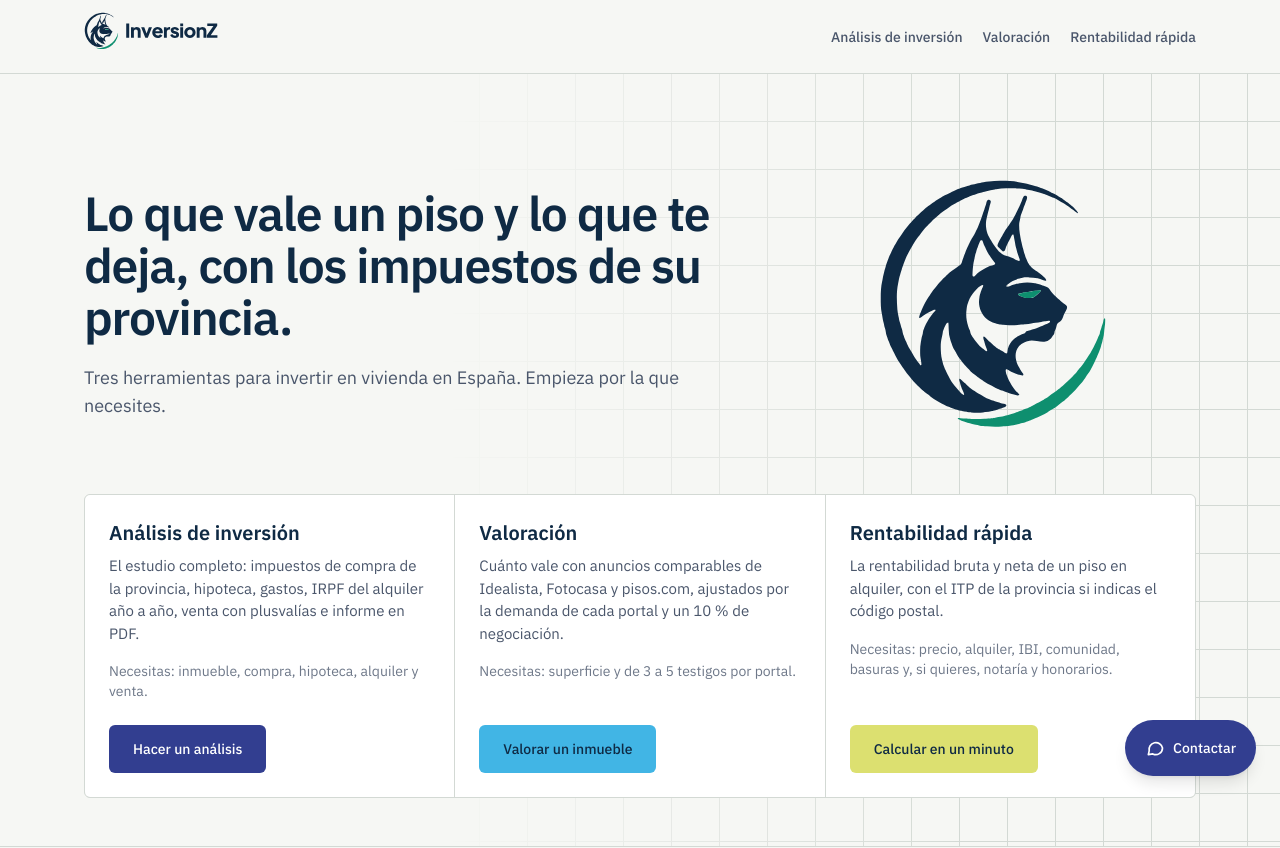
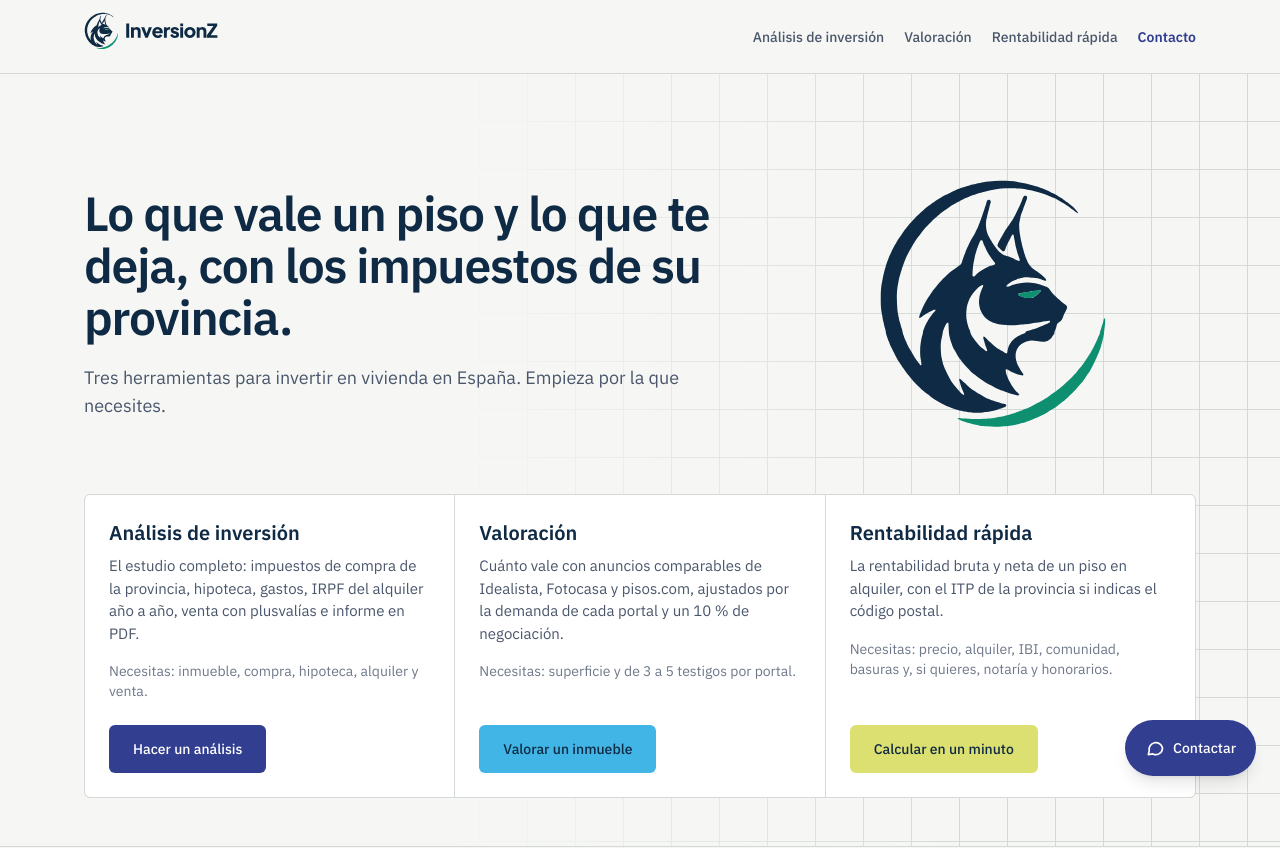
Before and after one commit to angelmartin-star/inversionz, a Next.js app: page / in a window 1280 px wide. Shown: the top 848 px of the page. Built offline with nearby package versions, Linux system fonts and the light colour scheme.

Commit message:
Menú: enlace Contacto que abre el recuadro de contacto
Co-Authored-By: Claude Opus 5.5 <noreply@anthropic.com>
Claude-Session: https://claude.ai/code/session_01Gi9S2bHrygTDEc4AgjkzB9

```diff
--- a/src/app/layout.tsx
+++ b/src/app/layout.tsx
@@ -1,5 +1,5 @@
 import type { Metadata } from "next";
-import { ContactFab } from "@/components/ContactFab";
+import { ContactFab, ContactNavLink } from "@/components/ContactFab";
 import "@fontsource/ibm-plex-sans/400.css";
 import "@fontsource/ibm-plex-sans/500.css";
 import "@fontsource/ibm-plex-sans/600.css";
@@ -40,6 +40,7 @@ export default function RootLayout({ children }: { children: React.ReactNode })
             </Link>
             <nav aria-label="Herramientas" className="flex flex-wrap gap-x-5 gap-y-1 text-sm font-medium text-tinta-2">
               {NAV.map((n) => <Link key={n.href} href={n.href} className="hover:text-tinta">{n.label}</Link>)}
+              <ContactNavLink className="cursor-pointer font-semibold text-bm-azul hover:text-tinta" />
             </nav>
           </div>
         </header>
--- a/src/components/ContactFab.tsx
+++ b/src/components/ContactFab.tsx
@@ -6,10 +6,27 @@ const PHONE = "+34638102519";
 const PHONE_LABEL = "638 10 25 19";
 const WHATSAPP = "https://wa.me/34638102519?text=" + encodeURIComponent("Hola, vengo de InversionZ y quiero hablar con un asesor.");
 const EMAIL = "contacto@bminversiones.es";
+const OPEN_EVENT = "inversionz:abrir-contacto";
+
+/** Enlace "Contacto" del menú: abre el mismo recuadro que el botón flotante. */
+export function ContactNavLink({ className }: { className?: string }) {
+  return (
+    <button type="button" className={className} aria-controls="contacto-bm"
+      onClick={(e) => { e.stopPropagation(); window.dispatchEvent(new Event(OPEN_EVENT)); }}>
+      Contacto
+    </button>
+  );
+}
 
 export function ContactFab() {
   const [open, setOpen] = useState(false);
   const ref = useRef<HTMLDivElement>(null);
+
+  useEffect(() => {
+    const onOpen = () => setOpen(true);
+    window.addEventListener(OPEN_EVENT, onOpen);
+    return () => window.removeEventListener(OPEN_EVENT, onOpen);
+  }, []);
 
   useEffect(() => {
     if (!open) return;
```
